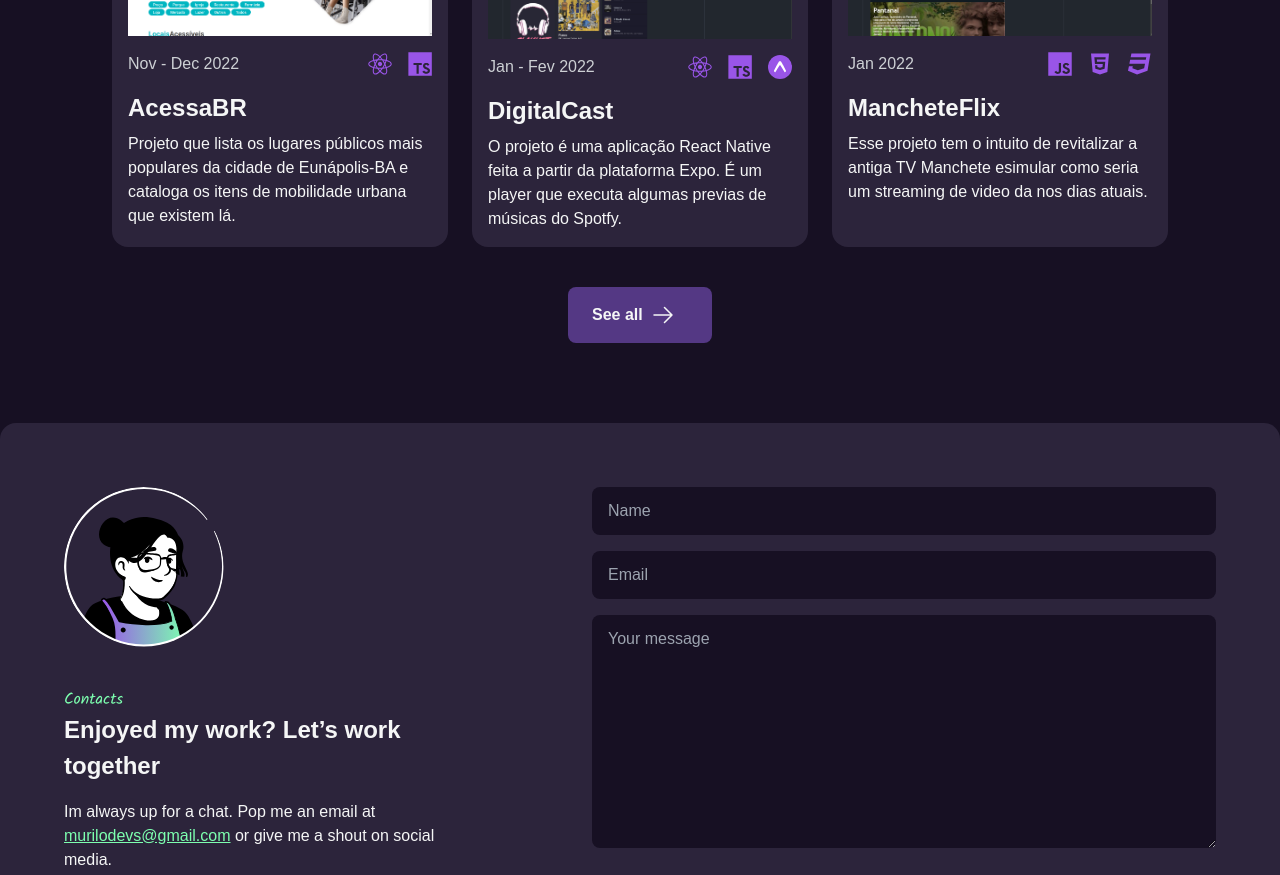
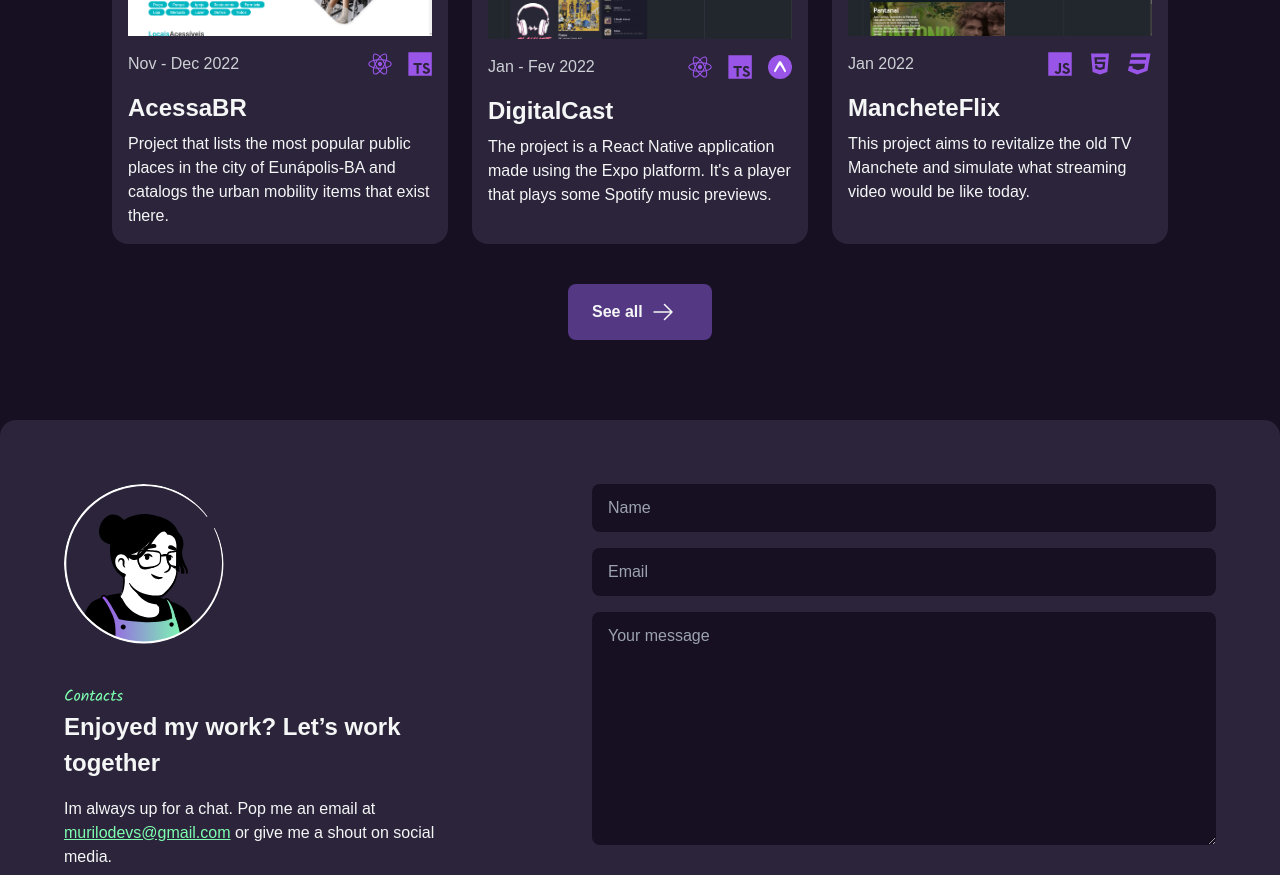
Before and after one commit to goismurilo/portfolio-next, a Next.js app: page /en in a window 1280 px wide. Shown: the part 1460-2335 px from the top of the page. Built offline with nearby package versions, Linux system fonts and the light colour scheme.

Commit message:
refactor(CardProject): Add translate

```diff
--- a/app/[locale]/components/Projects/CardProject.tsx
+++ b/app/[locale]/components/Projects/CardProject.tsx
@@ -1,11 +1,15 @@
 import Image from "next/image";
 import { IProject } from "../../utils/projectsList";
+import { useTranslations } from "next-intl";
 
 interface ICardProjectProps {
   project: IProject;
 }
 
 export const CardProject = ({ project }: ICardProjectProps) => {
+  const t = useTranslations(`Projects.jobs.${project.name}`);
+
+  console.log(t);
   return (
     <div className="flex flex-col gap-4 w-full p-4 bg-surface-primary rounded-2xl cursor-pointer">
       <Image
@@ -14,7 +18,7 @@ export const CardProject = ({ project }: ICardProjectProps) => {
         className="rounded-tl-2xl rounded-tr-2xl"
       />
       <div className="flex justify-between">
-        <p className="text-text-secondary">{project.date}</p>
+        <p className="text-text-secondary">{t("date")}</p>
         <div className="flex gap-4">
           {project.stacks.map((stack, key) => {
             return (
@@ -30,7 +34,7 @@ export const CardProject = ({ project }: ICardProjectProps) => {
       </div>
       <div className="flex flex-col gap-2">
         <span className="font-bold text-2xl">{project.name}</span>
-        <p className="">{project.resume}</p>
+        <p className="">{t("resume")}</p>
       </div>
     </div>
   );
--- a/app/[locale]/utils/projectsList.ts
+++ b/app/[locale]/utils/projectsList.ts
@@ -39,7 +39,7 @@ export const projects: Array<IProject> = [
     name: "MancheteFlix",
     thumb: manchete,
     resume:
-      "Esse projeto tem o intuito de revitalizar a antiga TV Manchete esimular como seria um streaming de video da nos dias atuais.",
+      "Esse projeto tem o intuito de revitalizar a antiga TV Manchete e simular como seria um streaming de video da nos dias atuais.",
     stacks: [stacks.javascript, stacks.css, stacks.html],
     repository: "https://github.com/goismurilo/clone-netflix",
     deploy: "",
--- a/app/config/messages/en.json
+++ b/app/config/messages/en.json
@@ -39,7 +39,25 @@
     "section": "Projects",
     "title": "Take a look at my highlighted projects",
 
-    "button": "See all"
+    "button": "See all",
+
+    "jobs": {
+      "AcessaBR": {
+        "name": "AcessaBR",
+        "resume": "Project that lists the most popular public places in the city of Eunápolis-BA and catalogs the urban mobility items that exist there.",
+        "date": "Nov - Dec 2022"
+      },
+      "DigitalCast": {
+        "name": "DigitalCast",
+        "resume": "The project is a React Native application made using the Expo platform. It's a player that plays some Spotify music previews.",
+        "date": "Jan - Fev 2022"
+      },
+      "MancheteFlix": {
+        "name": "MancheteFlix",
+        "resume": "This project aims to revitalize the old TV Manchete and simulate what streaming video would be like today.",
+        "date": "Jan 2022"
+      }
+    }
   },
 
   "Contacts": {
--- a/app/config/messages/pt.json
+++ b/app/config/messages/pt.json
@@ -39,7 +39,25 @@
     "section": "Projetos",
     "title": "Dê uma olhada nos meus projetos em destaque",
 
-    "button": "Ver tudo"
+    "button": "Ver tudo",
+
+    "jobs": {
+      "AcessaBR": {
+        "name": "AcessaBR",
+        "resume": "Projeto que lista os lugares públicos mais populares da cidade de Eunápolis-BA e cataloga os itens de mobilidade urbana que existem lá.",
+        "date": "Nov - Dec 2022"
+      },
+      "DigitalCast": {
+        "name": "DigitalCast",
+        "resume": " O projeto é uma aplicação React Native feita a partir da plataforma Expo. É um player que executa algumas previas de músicas do Spotfy.",
+        "date": "Jan - Fev 2022"
+      },
+      "MancheteFlix": {
+        "name": "MancheteFlix",
+        "resume": "Esse projeto tem o intuito de revitalizar a antiga TV Manchete e simular como seria um streaming de video da nos dias atuais.",
+        "date": "Jan 2022"
+      }
+    }
   },
 
   "Contacts": {
```
